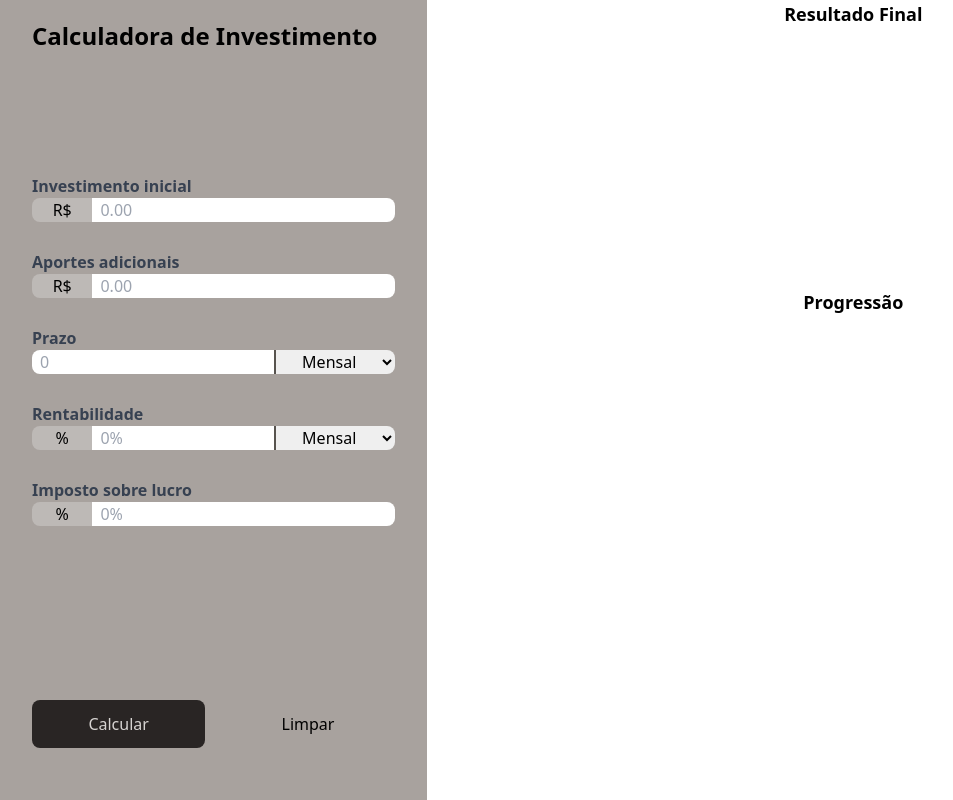
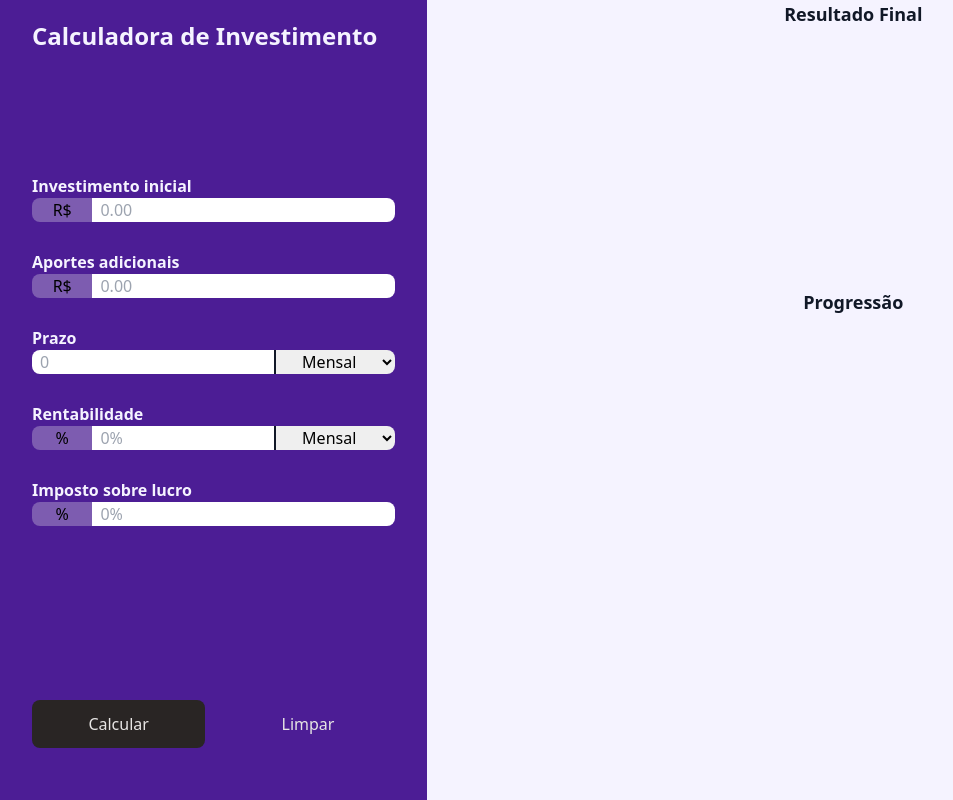
Before and after one commit to Manomafo/Calculadoura-de-investimento, a website built with Vite: page index.html in a window 1280 px wide. Shown: the whole page, without its empty margins (0-953 px from the left). Built offline with nearby package versions, Linux system fonts and the light colour scheme.

Commit message:
style: Atualiza tema da página da calculadora de investimento
- Alteração do tema para uma nova paleta de cores.
- Ajustes no layout e nas fontes para melhorar a estética.

```diff
--- a/index.html
+++ b/index.html
@@ -9,11 +9,11 @@
 </head>
 
 <body class="h-[100dvh] grid grid-cols-3 grind-rows-2">
-  <aside class="h-[100dvh] col-span-1 bg-stone-400 flex flex-col justify-between py-5 px-2">
-    <h1 class="text-2xl font-bold px-6">Calculadora de Investimento</h1>
+  <aside class="h-[100dvh] col-span-1 bg-violet-900 flex flex-col justify-between py-5 px-2">
+    <h1 class="text-violet-50 text-2xl font-bold px-6">Calculadora de Investimento</h1>
     <form id="investment-form" class="w-full">
       <div class="flex w-full flex-col px-6 my-2 h-[4.25rem]">
-        <label for="starting-amount" class="font-bold text-gray-700">Investimento inicial</label>
+        <label for="starting-amount" class="font-bold text-violet-50">Investimento inicial</label>
         <div class="flex">
           <input value="R$" class="w-1/6 text-center rounded-l-lg" type="text" disabled>
           <input type="text" class="w-5/6 rounded-r-lg px-2" placeholder="0.00" required id="starting-amount"
@@ -21,7 +21,7 @@
         </div>
       </div>
       <div class="flex w-full flex-col px-6 my-2 h-[4.25rem]">
-        <label for="additional-contribution" class="font-bold text-gray-700">Aportes adicionais</label>
+        <label for="additional-contribution" class="font-bold text-violet-50">Aportes adicionais</label>
         <div class="flex">
           <input value="R$" class="w-1/6 text-center rounded-l-lg" type="text" disabled>
           <input type="text" class="w-5/6 rounded-r-lg px-2" placeholder="0.00" name="additional-contribution"
@@ -29,31 +29,31 @@
         </div>
       </div>
       <div class="flex w-full flex-col px-6 my-2 h-[4.25rem]">
-        <label for="time-amount" class="font-bold text-gray-700">Prazo</label>
+        <label for="time-amount" class="font-bold text-violet-50">Prazo</label>
         <div class="flex">
           <input type="text" class="w-2/3 rounded-l-lg px-2" placeholder="0" id="time-amount" name="time-amount"
             required>
           <select id="time-amount-period" name="time-amount-period"
-            class="w-1/3 rounded-r-lg border-l-2 border-stone-600 text-center focus:bg-stone-800 focus:text-slate-200 hover:bg-stone-800 hover:text-slate-200">
+            class="w-1/3 rounded-r-lg border-l-2 border-gray-900 text-center focus:bg-stone-800 focus:text-slate-200 hover:bg-stone-800 hover:text-slate-200">
             <option value="monthly">Mensal</option>
             <option value="yearly">Anual</option>
           </select>
         </div>
       </div>
       <div class="flex w-full flex-col px-6 my-2 h-[4.25rem]">
-        <label for="return-rate" class="font-bold text-gray-700">Rentabilidade</label>
+        <label for="return-rate" class="font-bold text-violet-50">Rentabilidade</label>
         <div class="flex">
           <input value="%" class="w-1/6 text-center rounded-l-lg" type="text" disabled>
           <input type="text" class="w-1/2 px-2" placeholder="0%" id="return-rate" name="return-rate" required>
           <select id="evaluation-period" name="evaluation-period"
-            class="w-1/3 rounded-r-lg border-l-2 border-stone-600 text-center focus:bg-stone-800 focus:text-slate-200 hover:bg-stone-800 hover:text-slate-200">
+            class="w-1/3 rounded-r-lg border-l-2 border-gray-900 text-center focus:bg-stone-800 focus:text-slate-200 hover:bg-stone-800 hover:text-slate-200">
             <option value="monthly">Mensal</option>
             <option value="yearly">Anual</option>
           </select>
         </div>
       </div>
       <div class="flex w-full flex-col px-6 my-2 h-[4.25rem]">
-        <label for="tax-rate" class="font-bold text-gray-700">Imposto sobre lucro</label>
+        <label for="tax-rate" class="font-bold text-violet-50">Imposto sobre lucro</label>
         <div class="flex">
           <input value="%" class="w-1/6 text-center rounded-l-lg" type="text" disabled>
           <input type="text" class="w-5/6 rounded-r-lg px-2" placeholder="0%" id="tax-rate" name="tax-rate" required>
@@ -62,12 +62,12 @@
     </form>
     <div class="flex h-12 px-6 my-8 w-full gap-4">
       <button id="calculate-results" form="investment-form" type="submit"
-        class="w-1/2 rounded-lg transition ease-in-out delay-150 bg-stone-800 hover:-translate-y-1 hover:scale-110 hover:bg-stone-700 text-stone-300 duration-300">Calcular</button>
+        class="w-1/2 rounded-lg transition ease-in-out delay-150 bg-stone-800 hover:-translate-y-1 hover:scale-110 hover:bg-stone-800 text-stone-200 duration-300">Calcular</button>
       <button id="clear-form"
-        class="w-1/2 rounded-lg transition ease-in-out delay-150 hover:-translate-y-1 hover:scale-110 hover:bg-stone-500 duration-300">Limpar</button>
+        class="w-1/2 rounded-lg transition ease-in-out delay-150 hover:-translate-y-1 hover:scale-110 hover:bg-stone-800 text-stone-200 duration-300">Limpar</button>
     </div>
   </aside>
-  <main class="row-span-2 col-span-2 relative">
+  <main class="bg-violet-50 row-span-2 col-span-2 relative">
     <button id="slide-arrow-previous"
       class="absolute top-0 bottom-0 left-0 text-5xl cursor-pointer bg-slate-200 opacity-50 w-8 hover:opacity-100 focus:opacity-100 hidden">&#8249;</button>
     <button id="slide-arrow-next"
@@ -75,11 +75,11 @@
     <div id="carousel" class="h-full w-full flex overflow-x-scroll scroll-smooth">
       <section id="charts-container" class="h-full basis-full shrink-0">
         <div class="h-[36%] flex flex-col items-center pb-10">
-          <p class="font-bold text-lg">Resultado Final</p>
+          <p class="text-gray-900 font-bold text-lg">Resultado Final</p>
           <canvas id="final-money-distribution"></canvas>
         </div>
         <div class="h-[56%] flex flex-col items-center">
-          <p class="font-bold text-lg">Progressão</p>
+          <p class="text-gray-900 font-bold text-lg">Progressão</p>
           <canvas id="progression"></canvas>
         </div>
       </section>
--- a/src/table.js
+++ b/src/table.js
@@ -40,7 +40,7 @@ function createTableHeader(tableReference, columnsArray) {
     createTheadElement(tableReference);
   //<table><thead></thead></table>
   const headerRow = document.createElement("tr"); // <tr></tr>
-  ["bg-stone-700", "text-slate-200", "sticky", "top-0"].forEach((cssClass) =>
+  ["bg-gray-900", "text-violet-50", "sticky", "top-0"].forEach((cssClass) =>
     headerRow.classList.add(cssClass)
   );
   for (const tableColumnObject of columnsArray) {
@@ -63,7 +63,7 @@ function createTableBody(tableReference, tableItems, columnsArray) {
   for (const [itemIndex, tableItem] of tableItems.entries()) {
     const tableRow = document.createElement("tr");
     if (itemIndex % 2 !== 0) {
-      tableRow.classList.add("bg-stone-300");
+      tableRow.classList.add("bg-violet-300");
     }
     for (const tableColumn of columnsArray) {
       const formatFn = tableColumn.format ?? ((info) => info);
```
